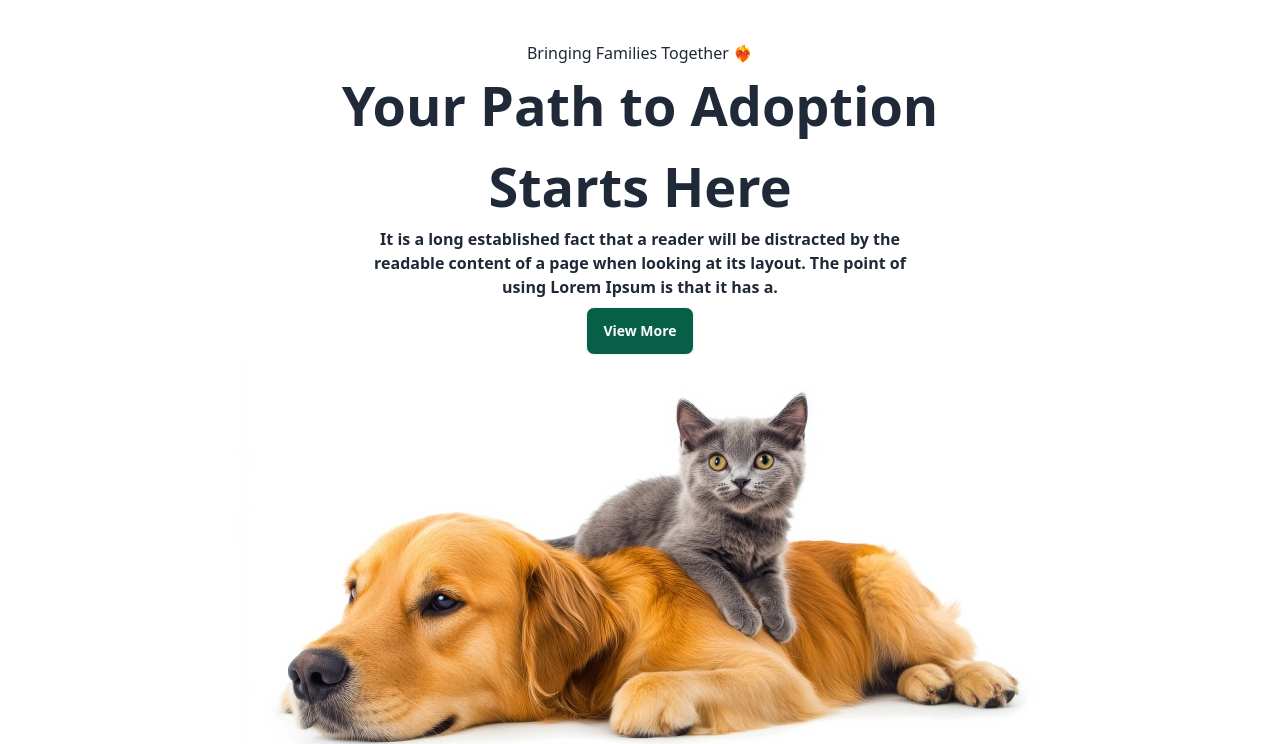
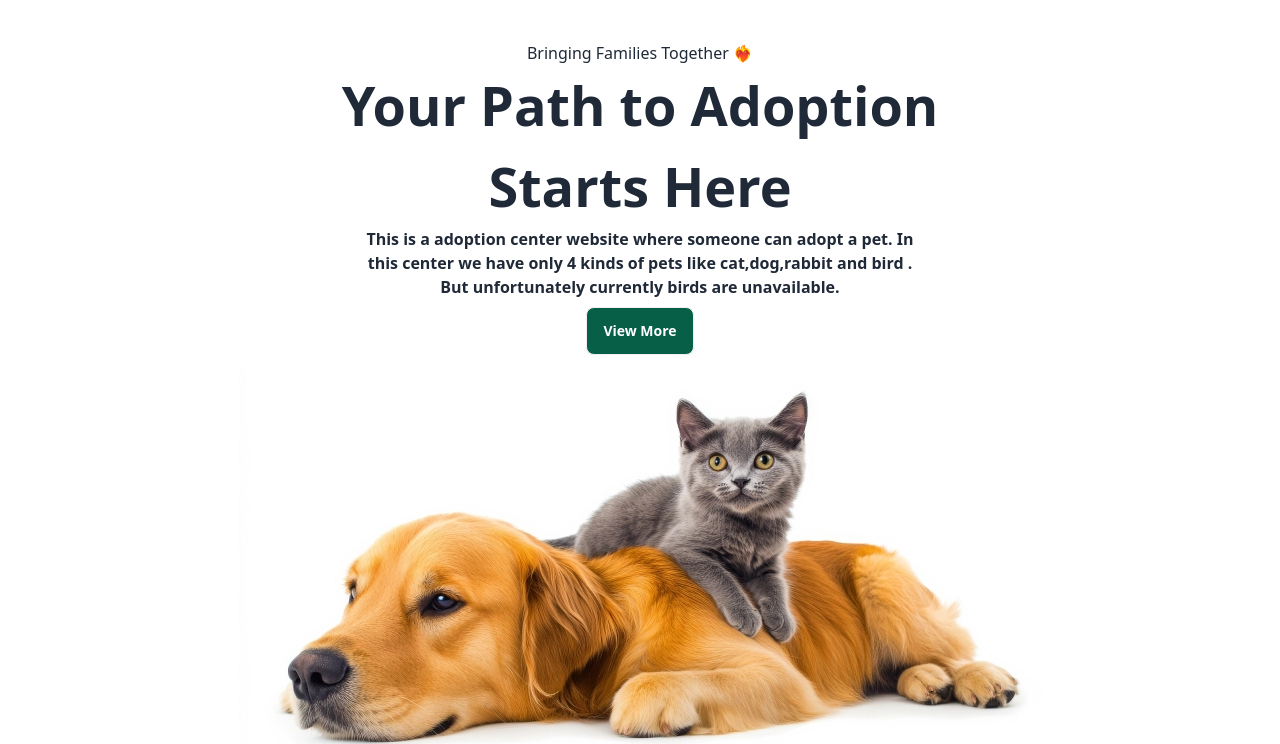
Before and after one commit to neyaz14/Pet-Adoption, a plain HTML site: page index.html in a window 1280 px wide. Shown: the part 86-830 px from the top of the page. Drawn offline with nearby package versions, Linux system fonts and the light colour scheme; no server answers.

Commit message:
Pet Addoption

```diff
--- a/index.html
+++ b/index.html
@@ -65,7 +65,9 @@
             <div class="mx-auto md:w-[762px] text-center">
                 <p>Bringing Families Together ❤️‍🔥 </p>
                 <h1 class="font-bold md:text-[54px] text-[36px]"> Your Path to Adoption <br> Starts Here</h1>
-                <p class="mx-auto font-semibold md:w-[550px] text-[16px]">It is a long established fact that a reader will be distracted by the readable content of a page when looking at its layout. The point of using Lorem Ipsum is that it has a.</p>
+                <p class="mx-auto font-semibold md:w-[550px] text-[16px]">
+                  This is a adoption center website where someone can adopt a pet. In this center we have only 4 kinds of pets like cat,dog,rabbit and bird . But unfortunately currently birds are unavailable.
+                </p>
                 <button class="mt-2 btn bg-emerald-800 text-white font-bold hover:text-black"><a href="#main">View More</a></button>
             </div>
             <div class="mx-auto">
```
